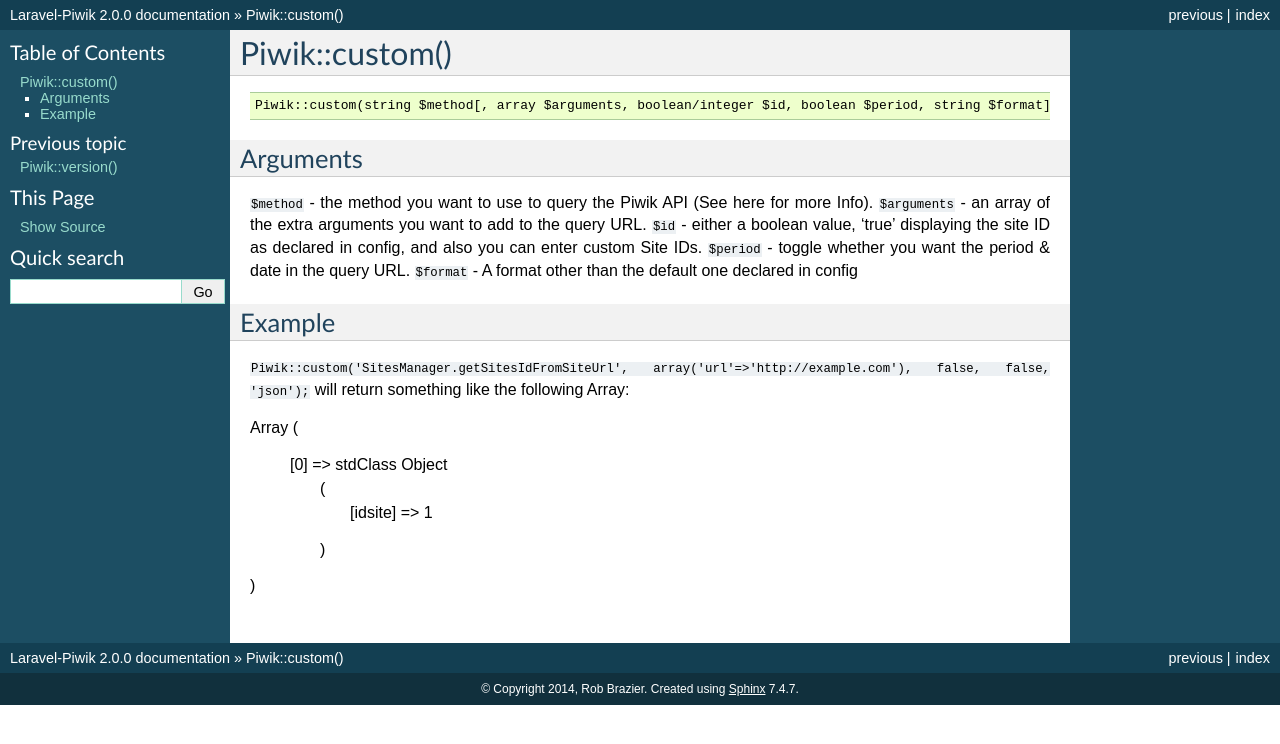
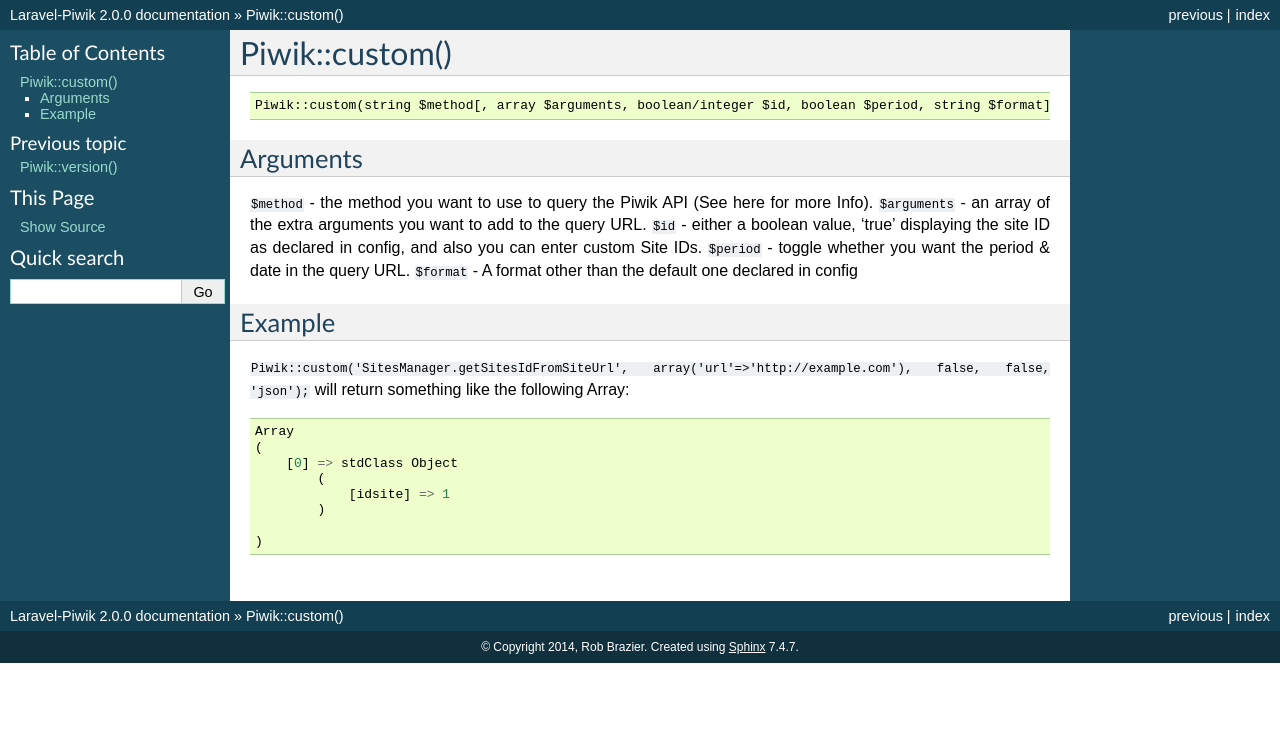
Before and after one commit to RobBrazier/Laravel_Piwik, a Sphinx documentation site: the page built from docs/custom.rst, in a window 1280 px wide. Shown: the top 744 px of the page. Built offline with Sphinx 7.4.7, drawn with Linux system fonts in a browser that asks for light colours.

```diff
--- a/docs/custom.rst
+++ b/docs/custom.rst
@@ -16,13 +16,13 @@ Arguments
 Example
 -------
 
-``Piwik::custom('SitesManager.getSitesIdFromSiteUrl', array('url'=>'http://example.com'), false, false, 'json');`` will return something like the following Array:
+``Piwik::custom('SitesManager.getSitesIdFromSiteUrl', array('url'=>'http://example.com'), false, false, 'json');`` will return something like the following Array::
 
-Array
-(
-    [0] => stdClass Object
-        (
-            [idsite] => 1
-        )
+	Array
+	(
+	    [0] => stdClass Object
+	        (
+	            [idsite] => 1
+	        )
 
-)
+	)
--- a/docs/version.rst
+++ b/docs/version.rst
@@ -12,8 +12,7 @@ Arguments
 Example
 -------
 
-``Piwik::version('json');`` will return something like the following stdClass:
-::
+``Piwik::version('json');`` will return something like the following stdClass::
 
 	stdClass Object
 	(
```
